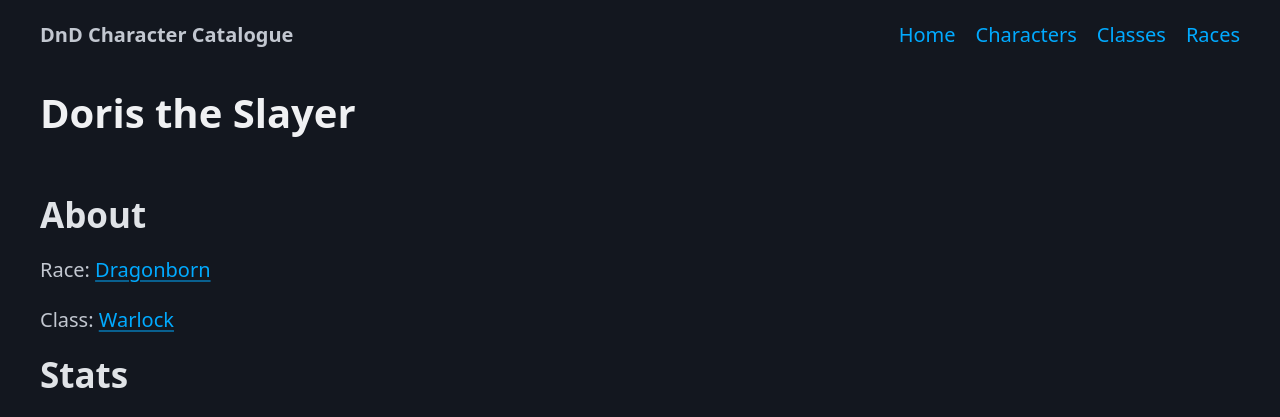
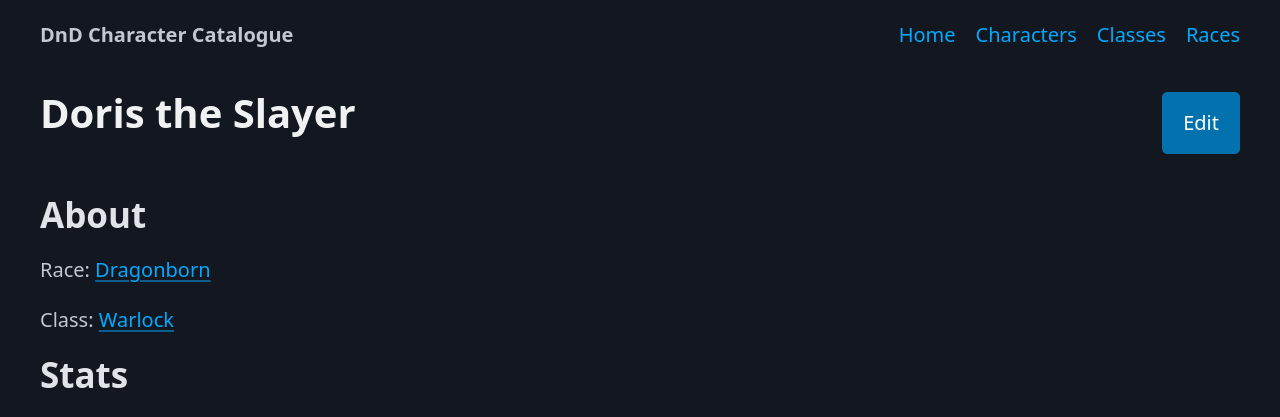
Before and after one commit to jakecoombs/django-dnd, a Django app: page /character/1/ in a window 1280 px wide. Shown: the top 417 px of the page. Run offline with Django 5.2, Linux system fonts and the light colour scheme; data comes from the database, SQL or seed files in the repository; both versions use the stored data as it was after the commit; some libraries are stand-ins or nearby versions.

Commit message:
Add edit screen

```diff
--- a/character/templates/character/character.html
+++ b/character/templates/character/character.html
@@ -4,10 +4,10 @@
 {% block title %}{{ character.name }}{% endblock title %}
 
 {% block content %}
-<header class="container">
-    <hgroup>
-        <h1>{{ character.name }}</h1>
-    </hgroup>
+<header class="container" style="display: flex; justify-content: space-between;align-items: center;">
+    <h1>{{ character.name }}</h1>
+    <a role="button" href="{% url 'character:character_edit' character.id %}">Edit</a>
+
 </header>
 <main class="container">
     <section>
--- a/character/urls.py
+++ b/character/urls.py
@@ -8,6 +8,7 @@ urlpatterns = [
     path("character/", views.CharcterListView.as_view(), name="character_list"),
     path("character/create", views.create_character, name="character_create"),
     path("character/<int:pk>/", views.CharacterDetailView.as_view(), name="character"),
+    path("character/<int:pk>/edit", views.edit_character, name="character_edit"),
     path("race/", views.RaceListView.as_view(), name="race_list"),
     path("race/<int:pk>/", views.RaceDetailView.as_view(), name="race"),
     path(
--- a/character/views.py
+++ b/character/views.py
@@ -1,5 +1,5 @@
 from django.http import HttpResponseRedirect
-from django.shortcuts import render
+from django.shortcuts import get_object_or_404, render
 from django.urls import reverse
 from django.views import generic
 
@@ -47,6 +47,22 @@ def create_character(request):
     return render(request, "character/character_create.html", {"form": form})
 
 
+def edit_character(request, pk):
+    instance = get_object_or_404(Character, pk=pk)
+    if request.method == "POST":
+        form = CharacterModelForm(request.POST, instance=instance)
+        if form.is_valid():
+            form.save()
+            return HttpResponseRedirect(
+                reverse("character:character", args=[instance.id])
+            )
+
+    else:
+        form = CharacterModelForm(instance=instance)
+
+    return render(request, "character/character_edit.html", {"form": form, "pk": pk})
+
+
 class CharacterClassDetailView(generic.DetailView):
     model = CharacterClass
     template_name = "character/characterclass.html"
```
Also changed, not shown: character/templates/character/character_edit.html (added, +14 -0 lines), db.sqlite3.
